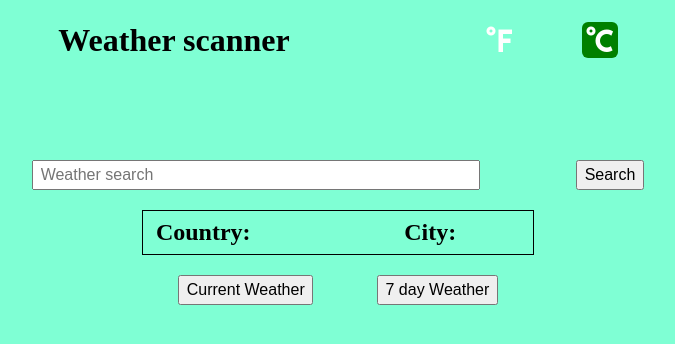
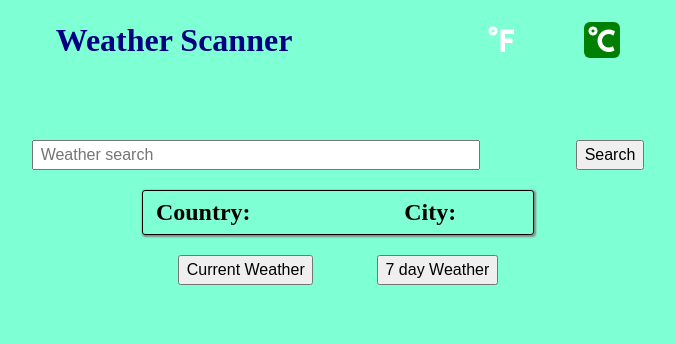
Before and after one commit to jpouti/Weather-App, a website built with webpack: page dist/index.html in a window 1280 px wide. Shown: the whole page, without its empty margins (302-977 px from the left). Built offline with Linux system fonts and the light colour scheme.

Commit message:
Update README

```diff
--- a/src/styles.css
+++ b/src/styles.css
@@ -33,6 +33,10 @@ body {
     font-size: 2rem;
 }
 
+#header {
+    color: navy;
+}
+
 .options {
     display: flex;
     gap: 5vw;
@@ -57,7 +61,7 @@ body {
 .form-container {
     display: flex;
     justify-content: center;
-    margin-top: 10vh;
+    margin-top: 7.5vh;
     gap: 7.5vw;
 }
 
@@ -91,6 +95,9 @@ body {
     border: 1px solid black;
     margin-top: 2.5vh;
     gap: 5vw;
+    border-bottom: 1px solid;
+    box-shadow: 1px 1px 2px 1px #888;
+    border-radius: 3px;
 }
 
 .location-container > div {
@@ -110,6 +117,7 @@ body {
     padding: 2vh 2vw;
     border: 1px solid black;
     border-radius: 6px;
+    box-shadow: 1px 1px 2px 1px #888;
 }
 
 .weather-container > div {
@@ -146,6 +154,7 @@ body {
     padding: 1vh 1.5vw;
     border: 1px solid black;
     border-radius: 6px;
+    box-shadow: 1px 1px 2px 1px #888;
 }
 
 
--- a/src/weather-data.js
+++ b/src/weather-data.js
@@ -67,7 +67,6 @@ const apiData = (() => {
         try {
             const response = await fetch('https://api.openweathermap.org/data/2.5/onecall?lat=' + lat + '&lon=' + lon + '&exclude=current,minutely,hourly&appid=43b125624357836ed7034f19487d8f60&units=metric', {mode: 'cors'})
             const forecast = await response.json();
-            console.log(forecast);
             for (let index = 0; index < forecast.daily.length; index++) {
                 document.getElementById('day' + index).textContent = getDate(forecast.daily[index].sunrise, forecast.timezone);
                 document.getElementById('tempValueDay' + index).textContent = forecast.daily[index].temp.day + ' °C';
@@ -89,7 +88,6 @@ const apiData = (() => {
         try {
             const response = await fetch('https://api.openweathermap.org/data/2.5/onecall?lat=' + lat + '&lon=' + lon + '&exclude=current,minutely,hourly&appid=43b125624357836ed7034f19487d8f60&units=imperial', {mode: 'cors'})
             const forecast = await response.json();
-            console.log(forecast);
             for (let index = 0; index < forecast.daily.length; index++) {
                 document.getElementById('day' + index).textContent = getDate(forecast.daily[index].sunrise, forecast.timezone);
                 document.getElementById('tempValueDay' + index).textContent = forecast.daily[index].temp.day + ' ℉';
```
Also changed, not shown: README.md, dist/Screenshot_weather.png (added), dist/index.html, dist/main.js.
